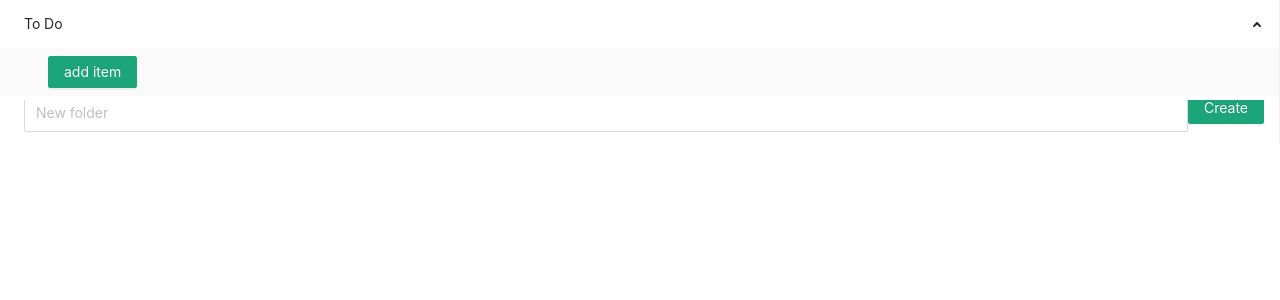
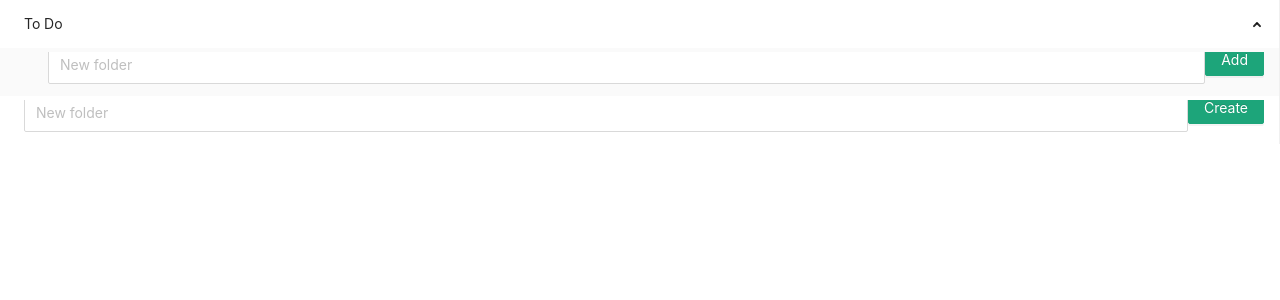
Before and after one commit to bgmad/todo-app, a React (Create React App) app: page / in a window 1280 px wide. Both pictures are taken after a click on the element "To Do". Shown: the top 300 px of the page. Built offline with nearby package versions, Linux system fonts and the light colour scheme.

Commit message:
added input field to add item, and adds item based on the title inputed

```diff
--- a/src/App.js
+++ b/src/App.js
@@ -1,22 +1,34 @@
-import React, { useState } from 'react';
-import './App.less';
-import { connect } from 'react-redux';
-import { Menu, Input, Form, Button, Alert } from 'antd';
+import React, { useState } from "react";
+import "./App.less";
+import { connect } from "react-redux";
+import { Menu, Input, Form, Button, Alert } from "antd";
 
-import { createFolder } from './store/actions/index';
+import { createFolder } from "./store/actions/index";
 
 function App(props) {
-
   const [error, setError] = useState(false);
 
-  const handleCreateFolder = value => {
+  const handleCreateFolder = (value) => {
     console.log(value);
     props.createFolder(value.title);
+  };
+
+  const handleFolderFail = (error) => {
+    setError(true);
+    setTimeout(() => {
+      setError(false);
+    }, 10 * 1000);
+    console.log(error);
+  };
+
+  const handleAddItem = (value) => {
+    const folderId = value.title.length - 1;
+    const title = value.title[folderId];
+    props.addItem(folderId, title);
+    console.log(folderId, title);
   }
 
-  const handleFolderFail = error => {
-    setError(true);
-    setTimeout(() => { setError(false) }, 10 * 1000)
+  const handleAddItemFail = error => {
     console.log(error);
   }
 
@@ -24,31 +36,56 @@ function App(props) {
     <div>
       <Menu
         style={{ width: "100%" }}
-        defaultSelectedKeys={['1']}
-        defaultOpenKeys={['sub1']}
+        defaultSelectedKeys={["1"]}
+        defaultOpenKeys={["sub1"]}
         mode="inline"
       >
-        {props.folders.map(folder =>
-          <Menu.SubMenu key={`${folder.id}-${folder.title}`} title={folder.title}>
-            {folder.items.map(item =>
-              <Menu.Item key={`${item.id}-${item.title}-${item.dateCreated}`}>{item.title}</Menu.Item>
-            )}
+        {props.folders.map((folder) => (
+          <Menu.SubMenu
+            key={`${folder.id}-${folder.title}`}
+            title={folder.title}
+          >
+            {folder.items.map((item) => (
+              <Menu.Item key={`${item.id}-${item.title}-${item.dateCreated}`}>
+                {item.title}
+              </Menu.Item>
+            ))}
             <Menu.Item>
-              <Button onClick={() => props.addItem(folder.id, "new item")} type="primary">add item</Button>
+              {/* <Button onClick={() => props.addItem(folder.id, "new item")} type="primary">add item</Button> */}
+              <Form
+                onFinish={handleAddItem}
+                onFinishFailed={handleAddItemFail}
+                style={{ display: "flex" }}
+              >
+                <Form.Item
+                  name={["title", folder.id]}
+                  rules={[{ required: true }]}
+                  noStyle={true}
+                >
+                  <Input placeholder="New folder" style={{ height: "40px" }} />
+                </Form.Item>
+                <Form.Item>
+                  <Button htmlType="submit" type="primary">
+                    Add
+                  </Button>
+                </Form.Item>
+              </Form>
             </Menu.Item>
           </Menu.SubMenu>
-        )}
+        ))}
         <Menu.Item disabled={true}>
-          <Form onFinish={handleCreateFolder} onFinishFailed={handleFolderFail} style={{display: 'flex'}}>
-            <Form.Item
-              name="title"
-              rules={[{required: true}]}
-              noStyle={true}
-            >
-              <Input placeholder="New folder" style={{height: '40px'}}/>
+          <Form
+            onFinish={handleCreateFolder}
+            onFinishFailed={handleFolderFail}
+            style={{ display: "flex" }}
+          >
+            <Form.Item name="title" rules={[{ required: true }]} noStyle={true}>
+              <Input placeholder="New folder" style={{ height: "40px" }} />
             </Form.Item>
             <Form.Item>
-              <Button htmlType="submit" type="primary">Create</Button>
+              <Button htmlType="submit" type="primary">
+                Create
+              </Button>
             </Form.Item>
           </Form>
         </Menu.Item>
@@ -58,16 +95,20 @@ function App(props) {
   );
 }
 
-const mapStateToProps = state => {
+const mapStateToProps = (state) => {
   console.log(state.todo);
-  return {folders: state.todo}
-}
+  return { folders: state.todo };
+};
 
-const mapDispatchToProps = dispatch => {
+const mapDispatchToProps = (dispatch) => {
   return {
-    createFolder: title => dispatch(createFolder(title)),
-    addItem: (folderId, itemTitle) => dispatch({type: "ADD_ITEM", payload: {id: folderId, title: itemTitle}})
-  }
-}
+    createFolder: (title) => dispatch(createFolder(title)),
+    addItem: (folderId, itemTitle) =>
+      dispatch({
+        type: "ADD_ITEM",
+        payload: { id: folderId, title: itemTitle },
+      }),
+  };
+};
 
 export default connect(mapStateToProps, mapDispatchToProps)(App);
```
